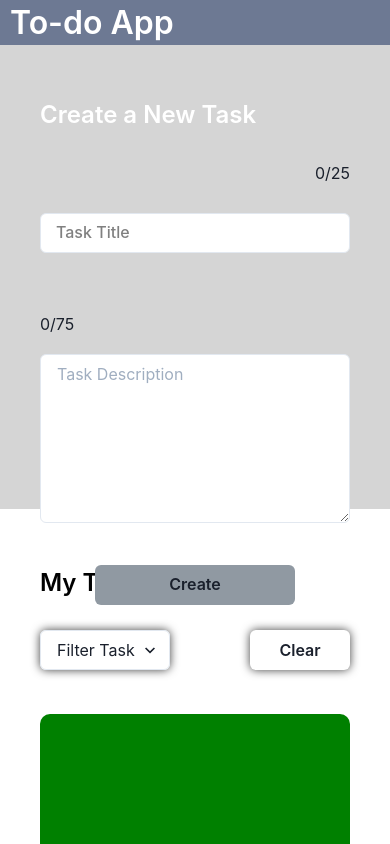
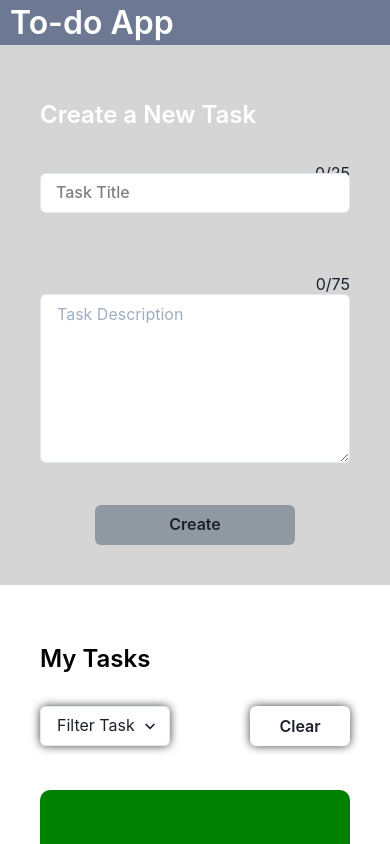
Before and after one commit to russelherrera97/todo, a Next.js app: page / in a window 390 px wide. Shown: the top 844 px of the page. Built offline with nearby package versions, Linux system fonts and the light colour scheme.

Commit message:
left panel responsiveness

```diff
--- a/pages/index.js
+++ b/pages/index.js
@@ -129,24 +129,21 @@ export default function Home() {
 
         <Stack h="100%" w="100%">
           <SimpleGrid columns={{ base: 1, md: 2 }}>
-            <Box
-              backgroundColor="#D5D5D5"
-              py="40px"
-              px="40px"
-              h={{ base: "55vh", md: "100vh" }}
-            >
+            <Box backgroundColor="#D5D5D5" py="40px" px="40px" h={"100%"}>
               <Flex
                 flexDir="column"
                 lineHeight={{ base: "7vh", md: "5vh", lg: "8vh" }}
               >
                 <Text
                   fontWeight="600"
-                  fontSize={{ base: "1.5rem", md: "3rem" }}
+                  fontSize={{ base: "1.5rem", md: "2rem", lg: "3rem" }}
                   color="#FFF"
                 >
                   Create a New Task
                 </Text>
-                <Text alignSelf="self-end">{textAreaCount}/25</Text>
+                <Text alignSelf="self-end" mb={{ base: -10, md: 0, lg: "-10" }}>
+                  {textAreaCount}/25
+                </Text>
                 <FormControl variant="floating">
                   <Input
                     mb="5vh"
@@ -158,7 +155,9 @@ export default function Home() {
                   />
                   <FormLabel>Task Title</FormLabel>
                 </FormControl>
-                <Text>{description}/75</Text>
+                <Text alignSelf="self-end" mb={{ base: -5, md: 0, lg: "-5" }}>
+                  {description}/75
+                </Text>
                 <Textarea
                   backgroundColor="#fff"
                   placeholder="Task Description"
```
